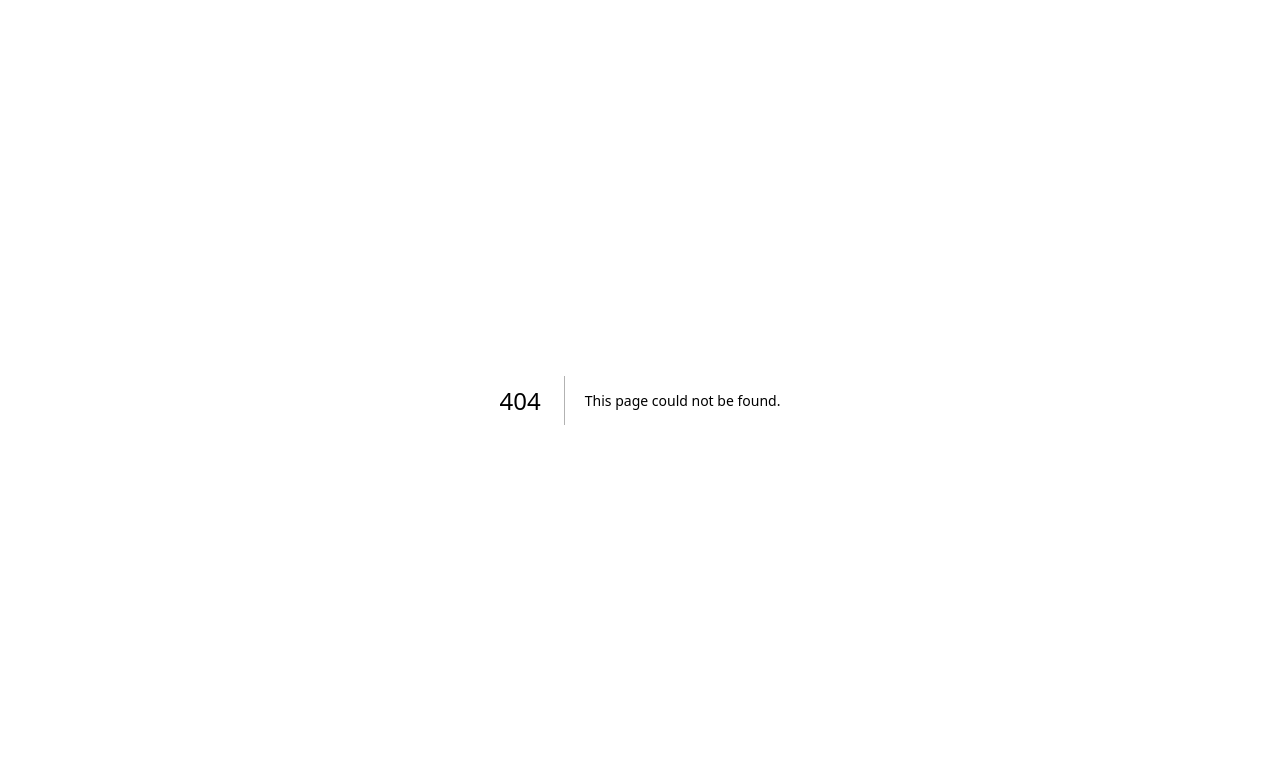
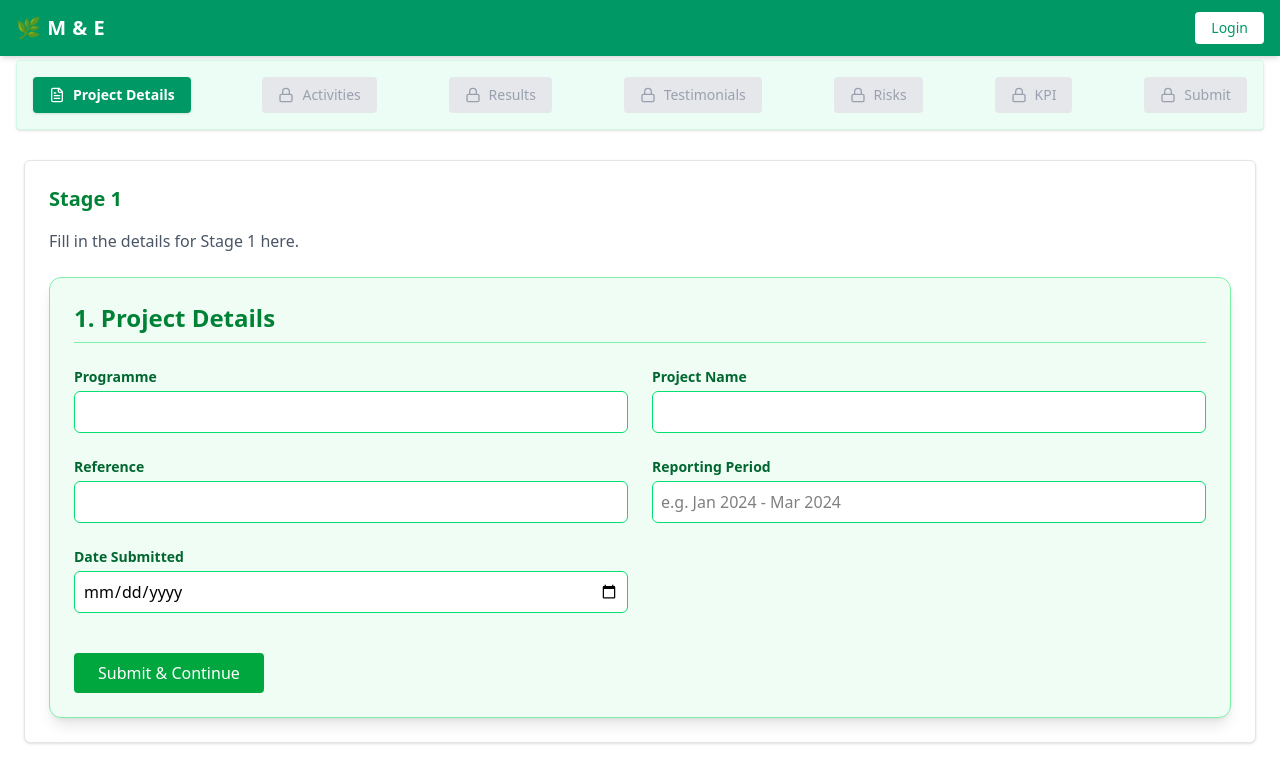
Before and after one commit to Ritahchanger/m-rice, a Next.js app in the folder frontend/: page /user/task in a window 1280 px wide. Before the commit this address had no page. Shown: the top 782 px of the page. Built offline with nearby package versions, Linux system fonts and the light colour scheme.

Commit message:
Updates on the application

```diff
--- a/frontend/src/app/globals.css
+++ b/frontend/src/app/globals.css
@@ -31,5 +31,5 @@
   padding-top: 100px;
 }
 .user-progress-tracking {
-  padding-top: 700px;
+  padding-top:36px;
 }
--- a/frontend/src/app/page.tsx
+++ b/frontend/src/app/page.tsx
@@ -2,12 +2,14 @@
 
 import React from "react";
 import Link from "next/link";
+import Navbar from "@/components/Navbar";
 
 const HomePage = () => {
   return (
+    <>
+      <Navbar />
       <main className="home bg-gradient-to-br from-green-50 to-white px-4 py-10">
         <div className="max-w-6xl mx-auto">
-        {/* Header */}
           <header className="text-center mb-12">
             <h1 className="text-4xl md:text-5xl font-bold text-green-700 mb-4">
               Meru University Project Grants Management System
@@ -52,13 +54,7 @@ const HomePage = () => {
             </p>
             <div className="flex justify-center gap-4">
               <Link
-              href="/auth/login"
-              className="bg-green-600 hover:bg-green-700 text-white font-medium px-6 py-3 rounded-md shadow"
-            >
-              Login
-            </Link>
-            <Link
-              href="/user"
+                href="/user/task"
                 className="bg-green-600 hover:bg-green-700 text-white font-medium px-6 py-3 rounded-md shadow"
               >
                 Progress reporting
@@ -73,6 +69,7 @@ const HomePage = () => {
           </footer>
         </div>
       </main>
+    </>
   );
 };
 
--- a/frontend/src/app/user/Layout.tsx
+++ b/frontend/src/app/user/layout.tsx
@@ -1,10 +1,10 @@
 import Navbar from "@/components/Navbar";
 const Layout = ({ children }: { children: React.ReactNode }) => {
   return (
-    <div className="user-progress-tracking">
+    <div>
       <div>
         <Navbar />
-        {children}
+        <div className="user-progress-tracking">{children}</div>
       </div>
     </div>
   );
--- a/frontend/src/app/user/page.tsx
+++ b/frontend/src/app/user/task/page.tsx
@@ -140,7 +140,7 @@ const Page = () => {
         setCurrentStage={setCurrentStage}
       />
 
-      <div className="mt-8 p-6 bg-white rounded-md shadow border border-neutral-200">
+      <div className="p-6 bg-white rounded-md shadow border border-neutral-200 mt-[100px]">
         <h1 className="text-xl font-semibold mb-4 text-green-700">
           Stage {currentStage}
         </h1>
--- a/frontend/src/components/StageToolbar.tsx
+++ b/frontend/src/components/StageToolbar.tsx
@@ -42,7 +42,7 @@ const StageToolbar: React.FC<StageToolbarProps> = ({
   setCurrentStage,
 }) => {
   return (
-    <div className="flex items-center justify-between overflow-x-auto gap-2 bg-emerald-50 p-4 rounded-sm shadow-sm border border-emerald-100">
+    <div className="flex items-center justify-between overflow-x-auto gap-2 bg-emerald-50 p-4 rounded-sm shadow-sm border border-emerald-100 fixed right-[1rem] left-[1rem] ">
       {stages.map((stage) => {
         const isCompleted = completedStages.includes(stage.id);
         const isCurrent = currentStage === stage.id;
```
Lines whose indentation alone changed are shown as unchanged.
